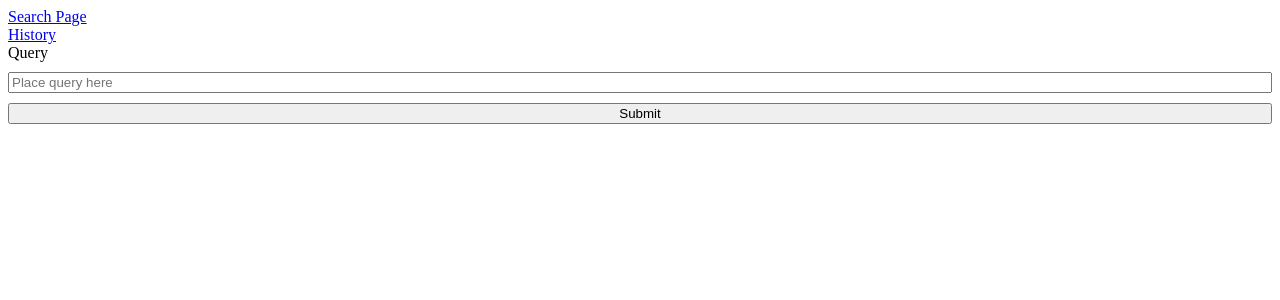
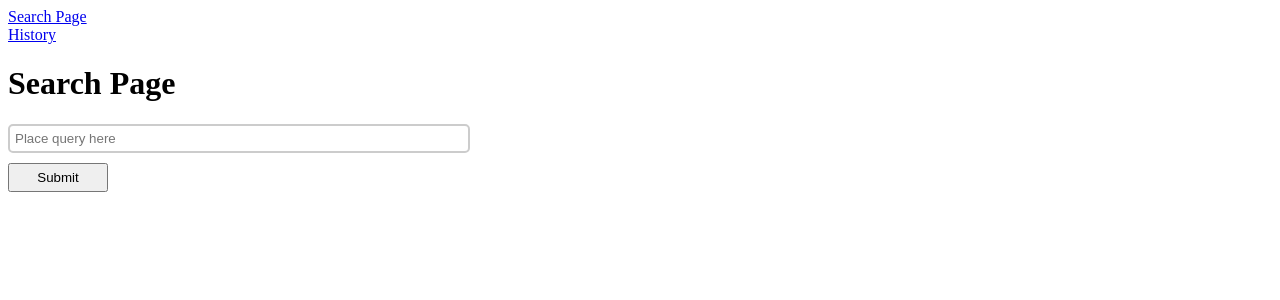
Before and after one commit to fchambergo/rts_labs, an Angular app: page /search in a window 1280 px wide. Shown: the top 300 px of the page. Built offline with nearby package versions, Linux system fonts and the light colour scheme.

Commit message:
little styling for search form + reconfig layout

```diff
--- a/src/app/search/search.component.css
+++ b/src/app/search/search.component.css
@@ -1,5 +1,20 @@
+* {
+    width: 35vw;
+}
+
 form {
     display: flex;
     flex-direction: column;
     row-gap: 10px;
 }
+
+input {
+    padding: 5px;
+    border: 2px solid #ccc;
+    border-radius: 5px;
+}
+
+button {
+    padding: 5px 15px;
+    width: 100px;
+}
--- a/src/app/search/search.component.html
+++ b/src/app/search/search.component.html
@@ -1,5 +1,6 @@
+<h1>Search Page</h1>
+
 <form [formGroup]="searchForm" (ngSubmit)="onSubmit()">
-    <label for="query">Query</label>
     <input id="query" placeholder="Place query here" name="query" type="text" formControlName="query">
 
     <button type="submit">Submit</button>
@@ -8,10 +9,9 @@
 <section id="result_list">
     <section *ngFor="let result of results">
         <div *ngIf="result.title != null">
-            <h3>Title: {{result.title}}</h3>
+            <h3>Search Result for: <span>{{searchForm.controls.query.value}}</span></h3>
+            <h3>Title: <a href="{{result.url}}">{{result.title}}</a></h3>
             <span>Author: {{result.author}}</span>
-            <tr></tr>
-            <a href="{{result.url}}">{{result.url}}</a>
             <hr>
         </div>
     </section>
--- a/src/app/search/search.component.ts
+++ b/src/app/search/search.component.ts
@@ -28,7 +28,6 @@ export class SearchComponent implements OnInit {
 
       this.service.searchQuery(query as string).subscribe(res => {
         this.results = res;
-        console.log(this.service.getHistory());
       })
     }
   }
```
